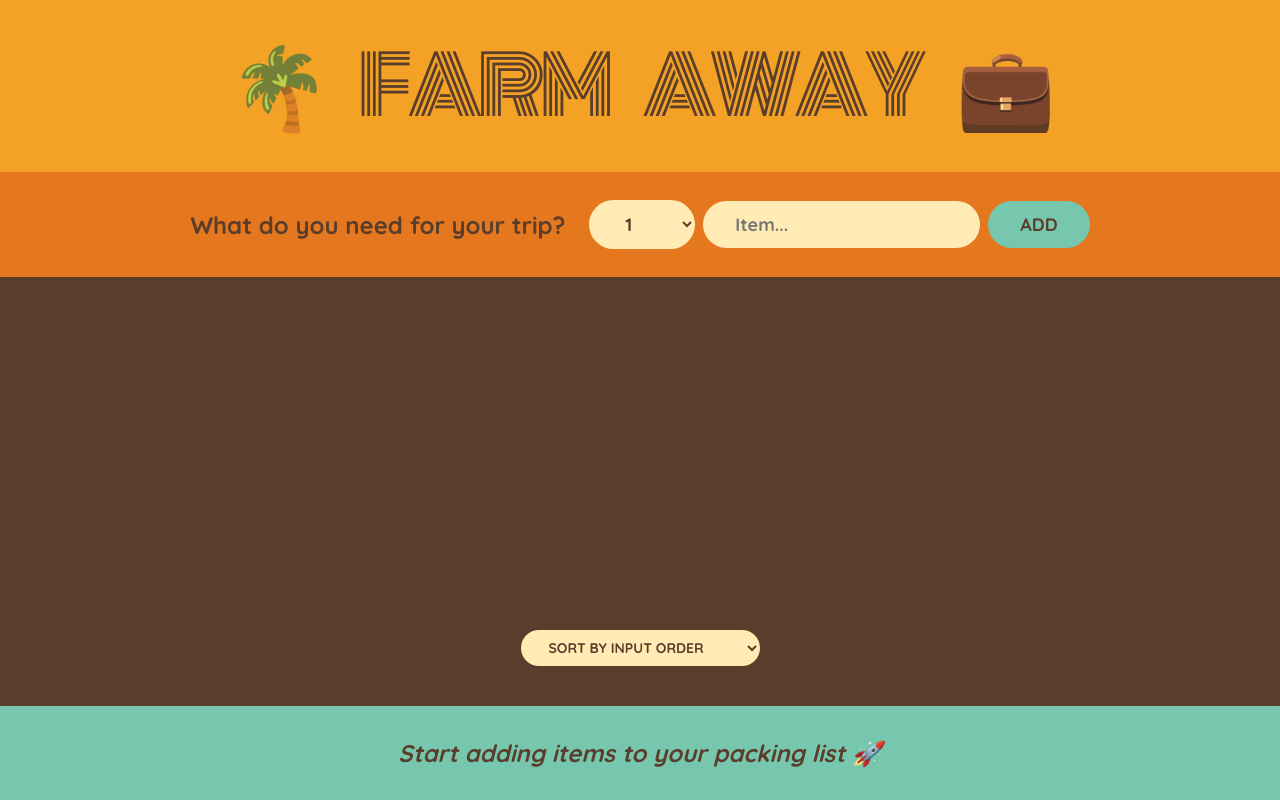
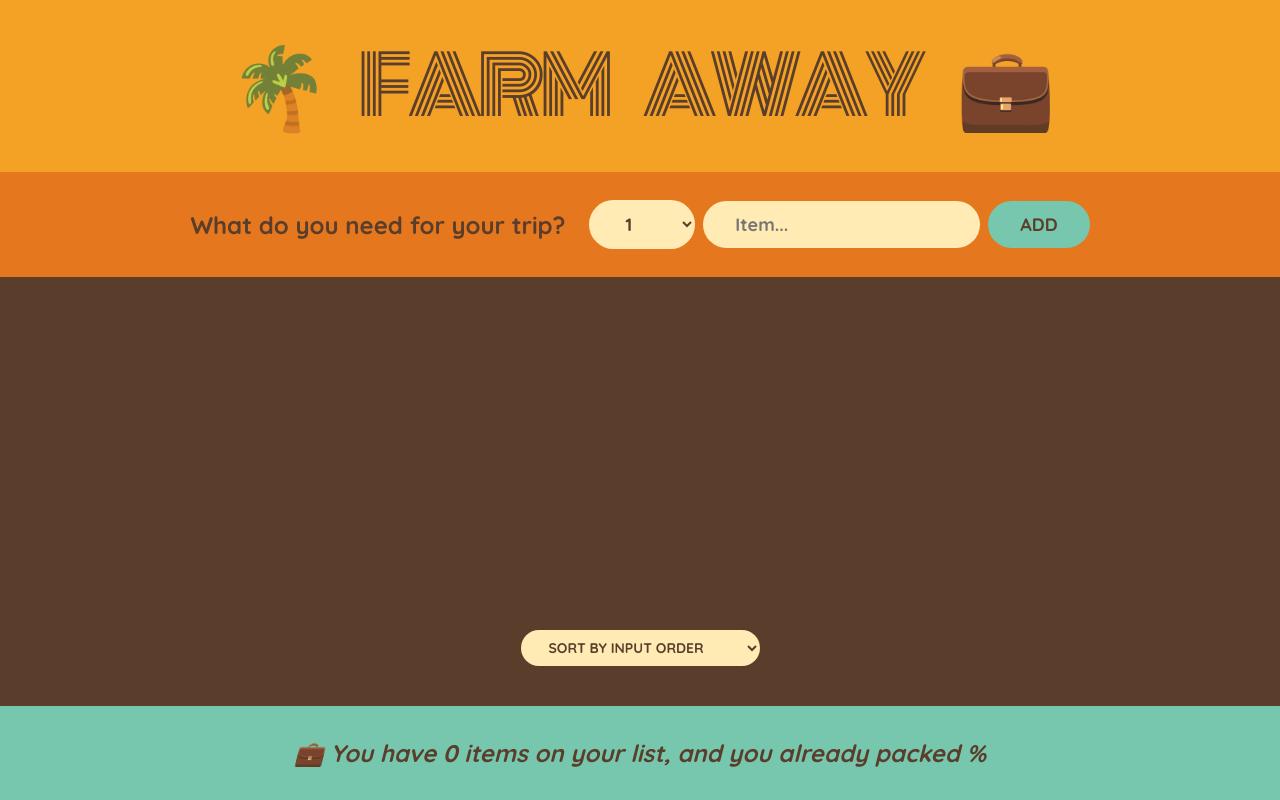
Before and after one commit to Mohamed-amine-Mr/Travel-List, a React (Vite) app: page / in a window 1280 px wide. Built offline with nearby package versions, Linux system fonts and the light colour scheme.

Commit message:
feat: add Stats component to display total items count
Added a Stats component that receives items as a prop and displays the total number of items in the packing list. Prepared the UI to show the percentage of packed items, which will be implemented next.

```diff
--- a/src/App.jsx
+++ b/src/App.jsx
@@ -1,16 +1,17 @@
 import "./index.css";
 import { useState } from "react";
+
 function App() {
   const [description,setDescription]=useState("");
   const [quantity,setQuantity]=useState(1);
   const [items,setItems]=useState([]);
 
-let handleDescription =(e) => setDescription(e.target.value)
-let handleQuantity =(e) => setQuantity(Number(e.target.value))
+  let handleDescription =(e) => setDescription(e.target.value)
+  let handleQuantity =(e) => setQuantity(Number(e.target.value))
 
-function handleSubmit(e){
+  function handleSubmit(e){
     e.preventDefault();
-    if(!description)  return;
+    if(!description)return;
 
     setDescription("");
     setQuantity(1);
@@ -24,9 +25,9 @@ function handleSubmit(e){
     item.id ===idToRemove? {...item,packed:!item.packed}:item
     ))
   }
-function deleteItem(idToRemove){
+  function deleteItem(idToRemove){
   setItems(items.filter(item=>item.id!==idToRemove))
-}
+  }
 
   return (
     <div className="app">
@@ -38,7 +39,7 @@ function deleteItem(idToRemove){
         handleQuantity={handleQuantity}
         handleDescription={handleDescription}/>
       <PackingList items={items} deleteItem={deleteItem} togglePacked={togglePacked}/>
-      <Stats />
+      <Stats items={items}/>
     </div>
   );
 }
@@ -103,10 +104,13 @@ function Item({item,deleteItem,togglePacked}) {
   );
 }
 
-function Stats() {
+function Stats({items}) {
+const numItems = items.length;
+
   return (
     <footer className="stats">
-      <em>Start adding items to your packing list 🚀</em>
+    <em>💼 You have {numItems} items on your list, and you already packed %</em>
+      {/* <em>Start adding items to your packing list 🚀</em> */}
     </footer>
   );
 }
```
